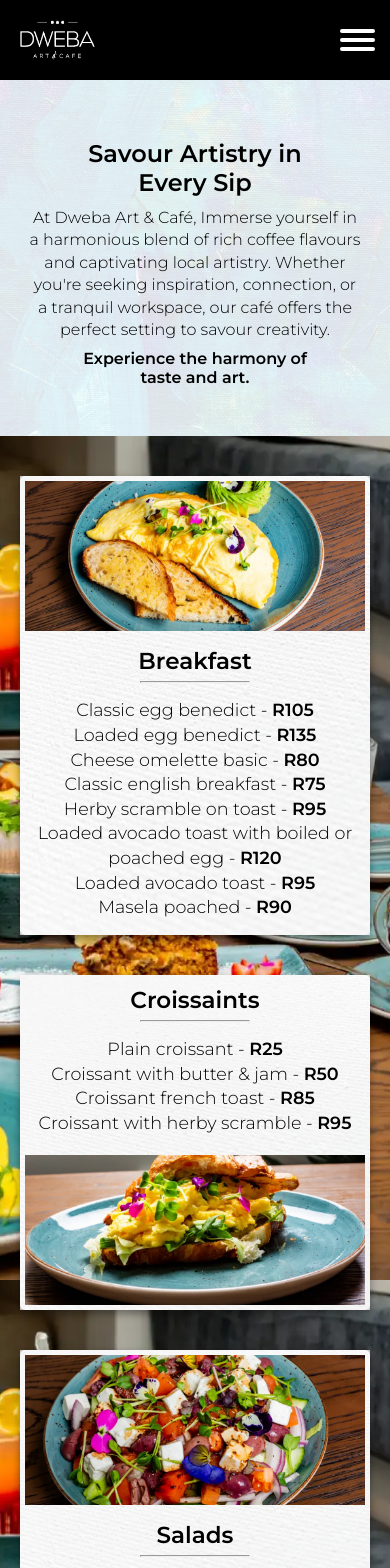
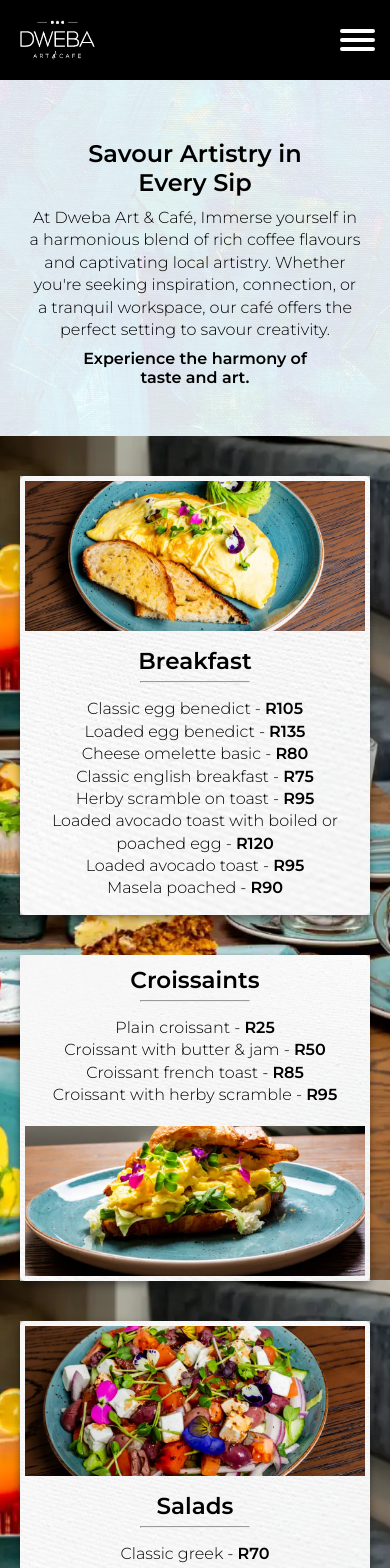
Before and after one commit to Lebo-Madikane/dweba-art-and-cafe, a Next.js app: page /cafePage in a window 390 px wide. Shown: the top 1568 px of the page. Built offline with nearby package versions, Linux system fonts and the light colour scheme.

Commit message:
resize cafe menu mobile <p>

```diff
--- a/src/styles/pages/cafePage.module.scss
+++ b/src/styles/pages/cafePage.module.scss
@@ -158,6 +158,10 @@
                     ul {
                         width: 100%;
                         font-size: 1.1em;
+
+                        @media (max-width: 768px) {
+                            font-size: 1em;
+                        }
                     }
                 }
             }
```
